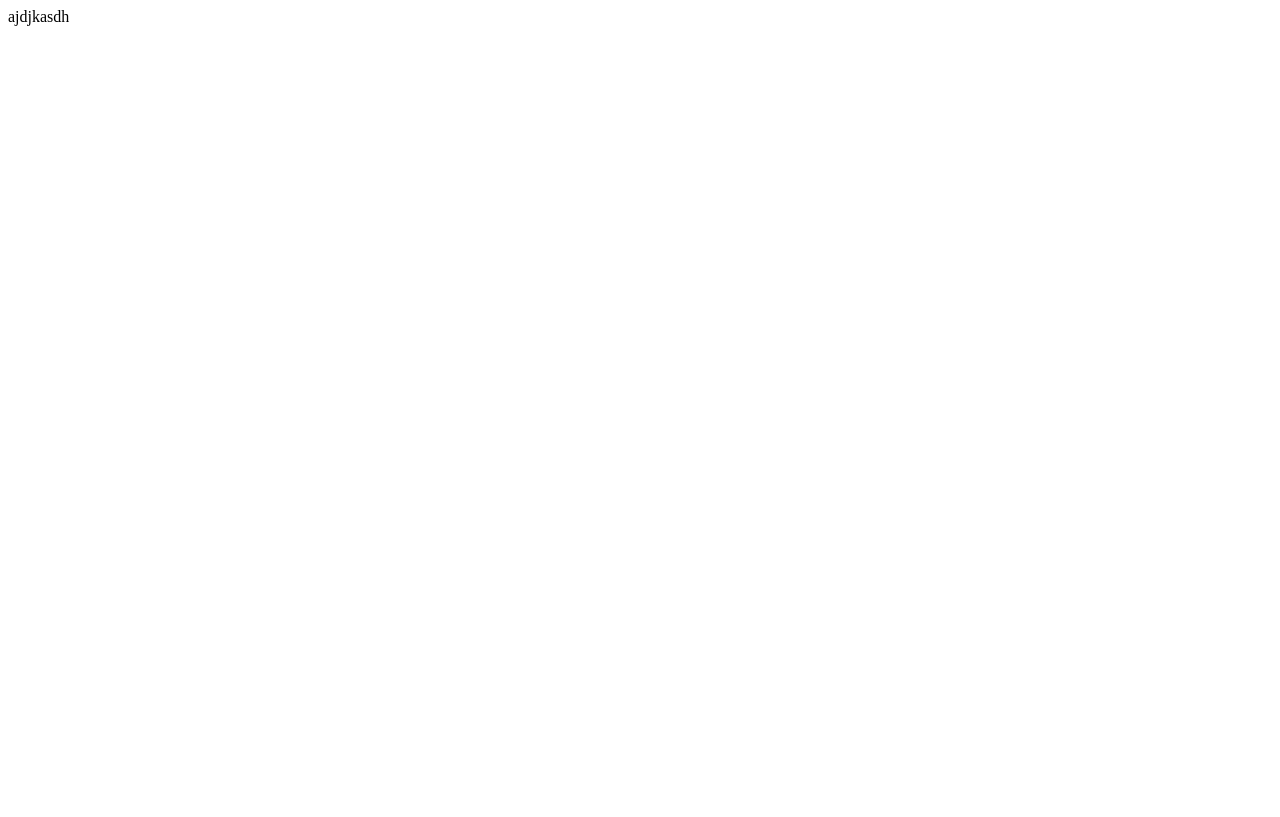
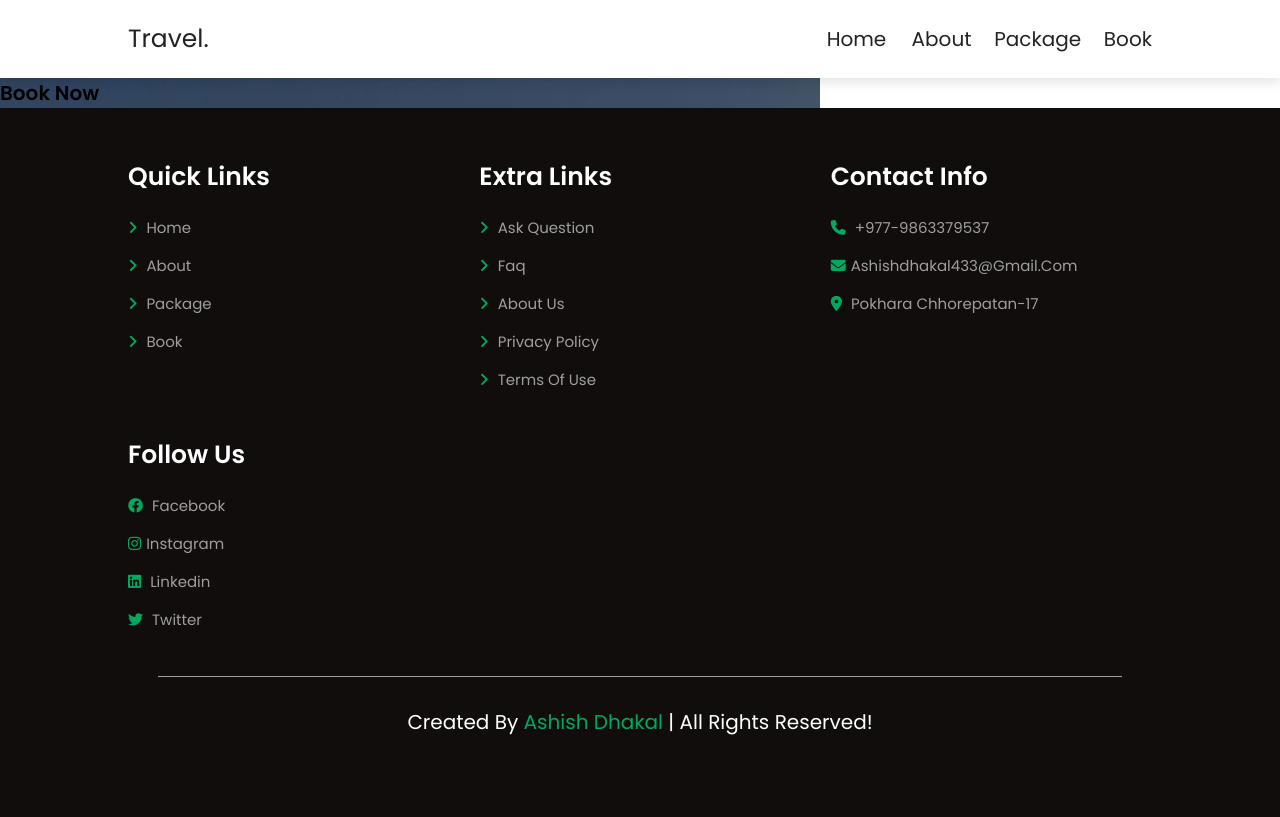
Before and after one commit to Ashish-Dhakal/Tours-and-travel-website, a PHP site: page /book.php in a window 1280 px wide. Before the commit the page is almost empty. Before the commit the page ends 26 px from the top, so only its background shows below. Run offline with PHP 8.4, Linux system fonts and the light colour scheme; some libraries are stand-ins or nearby versions.

Commit message:
content added to book page

```diff
--- a/book.php
+++ b/book.php
@@ -5,11 +5,128 @@
     <meta charset="UTF-8">
     <meta http-equiv="X-UA-Compatible" content="IE=edge">
     <meta name="viewport" content="width=device-width, initial-scale=1.0">
-    <title>Document</title>
+    <title>About</title>
+
+    <!-- swiper css link -->
+    <link rel="stylesheet" href="https://cdn.jsdelivr.net/npm/swiper@8/swiper-bundle.min.css" />
+
+
+    <!-- font awsome cdn link -->
+    <link rel="stylesheet" href="https://cdnjs.cloudflare.com/ajax/libs/font-awesome/6.3.0/css/all.min.css">
+
+    <!-- custom css file link -->
+    <link rel="stylesheet" href="style.css">
+
+    <style>
+        .heading {
+
+            background: url(./img/header-bg-3.jpg) no-repeat;
+        }
+    </style>
+
 </head>
 
 <body>
-    ajdjkasdh
+
+    <section class="header">
+
+        <a href="home.php" class="logo">travel.</a>
+
+        <nav class="navbar">
+            <a href="home.php">Home </a>
+            <a href="about.php">About</a>
+            <a href="package.php">Package</a>
+            <a href="book.php">Book</a>
+
+        </nav>
+
+        <div id="menu-btn" class="fas fa-bars">
+        </div>
+
+    </section>
+
+    <!-- header section end here -->
+
+    <div class="heading">
+        <h1>Book now</h1>
+
+    </div>
+
+
+
+
+
+
+
+
+
+
+
+
+
+
+
+
+
+
+
+
+
+
+
+
+    <!-- footer section start here  -->
+
+    <section class="footer">
+        <!-- <img src="img/footer-img1.jpg" alt=""> -->
+        <div class="box-container">
+            <div class="box">
+                <h3>Quick Links</h3>
+                <a href="home.php"> <i class="fas fa-angle-right"> </i> Home </a>
+                <a href="about.php"> <i class="fas fa-angle-right"> </i> About</a>
+                <a href="package.php"> <i class="fas fa-angle-right"> </i> Package</a>
+                <a href="book.php"> <i class="fas fa-angle-right"> </i> Book</a>
+            </div>
+
+            <div class="box">
+                <h3>Extra Links</h3>
+                <a href="#"> <i class="fas fa-angle-right"> </i> Ask question </a>
+                <a href="#"> <i class="fas fa-angle-right"> </i> faq</a>
+                <a href="#"> <i class="fas fa-angle-right"> </i> about us </a>
+                <a href="#"> <i class="fas fa-angle-right"> </i> privacy policy </a>
+                <a href="#"> <i class="fas fa-angle-right"> </i> terms of use</a>
+            </div>
+
+            <div class="box">
+                <h3>Contact Info</h3>
+                <a href="#"> <i class="fas fa-phone"> </i> +977-9863379537 </a>
+                <a href="#"> <i class="fas fa-envelope"> </i>ashishdhakal433@gmail.com</a>
+                <a href="#"> <i class="fas fa-location-dot"> </i> Pokhara Chhorepatan-17 </a>
+            </div>
+
+
+
+            <div class="box">
+                <h3> Follow us</h3>
+                <a href="#"> <i class="fab fa-facebook"> </i> facebook</a>
+                <a href="#"> <i class="fab fa-instagram"> </i>instagram</a>
+                <a href="#"> <i class="fab fa-linkedin"></i> linkedin</a>
+                <a href="#"> <i class="fab fa-twitter"></i> twitter</a>
+            </div>
+
+        </div>
+        <div class="credit"> Created by <span>Ashish Dhakal</span> | All rights reserved!</div>
+
+    </section>
+
+
+
+    <!-- footer section end here -->
+
+    <!-- swiper script link -->
+    <script src="https://cdn.jsdelivr.net/npm/swiper@8/swiper-bundle.min.js"></script>
+    <!-- custom script file link -->
+    <script src="script.js"></script>
 </body>
 
 </html>
```
